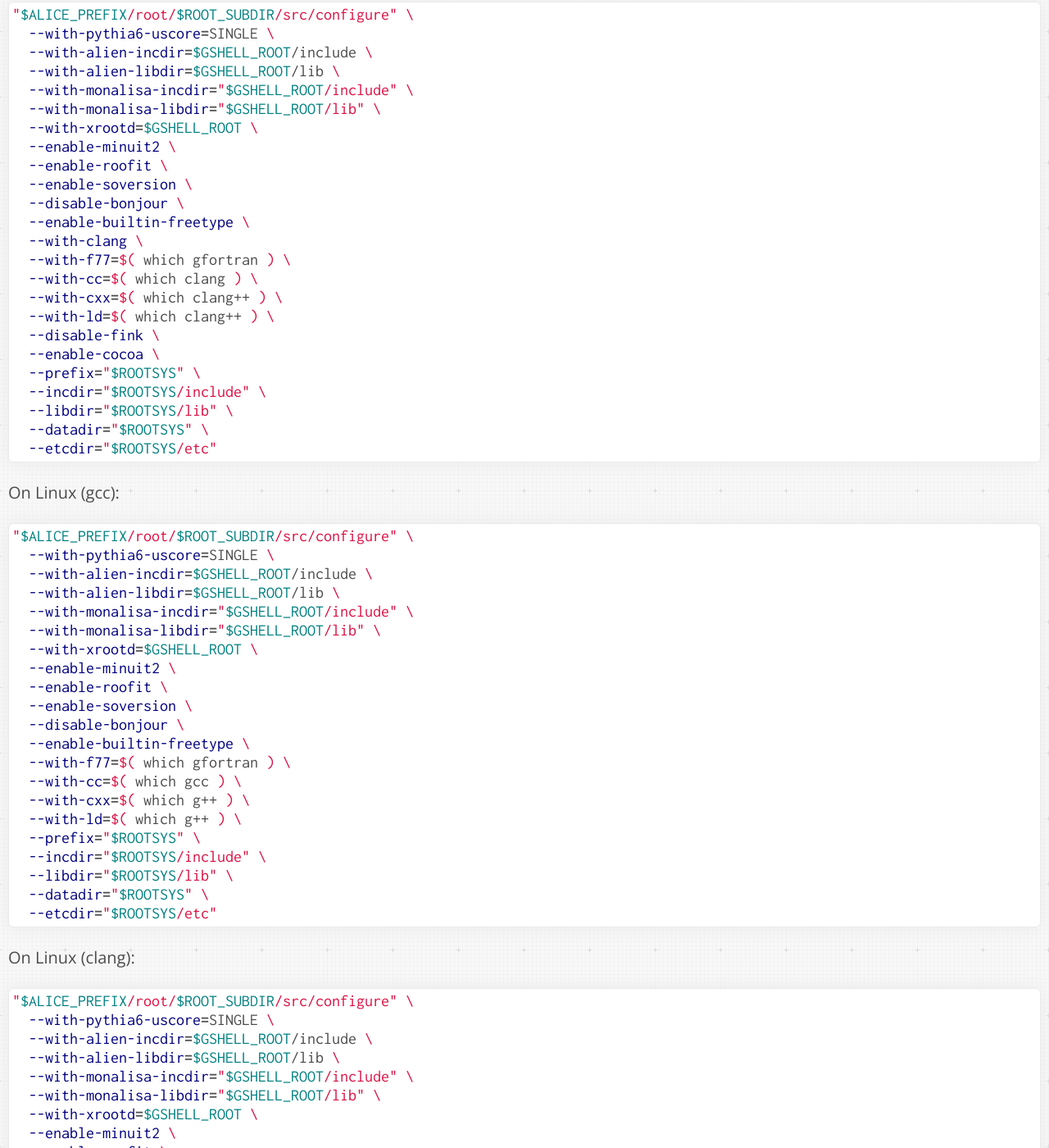
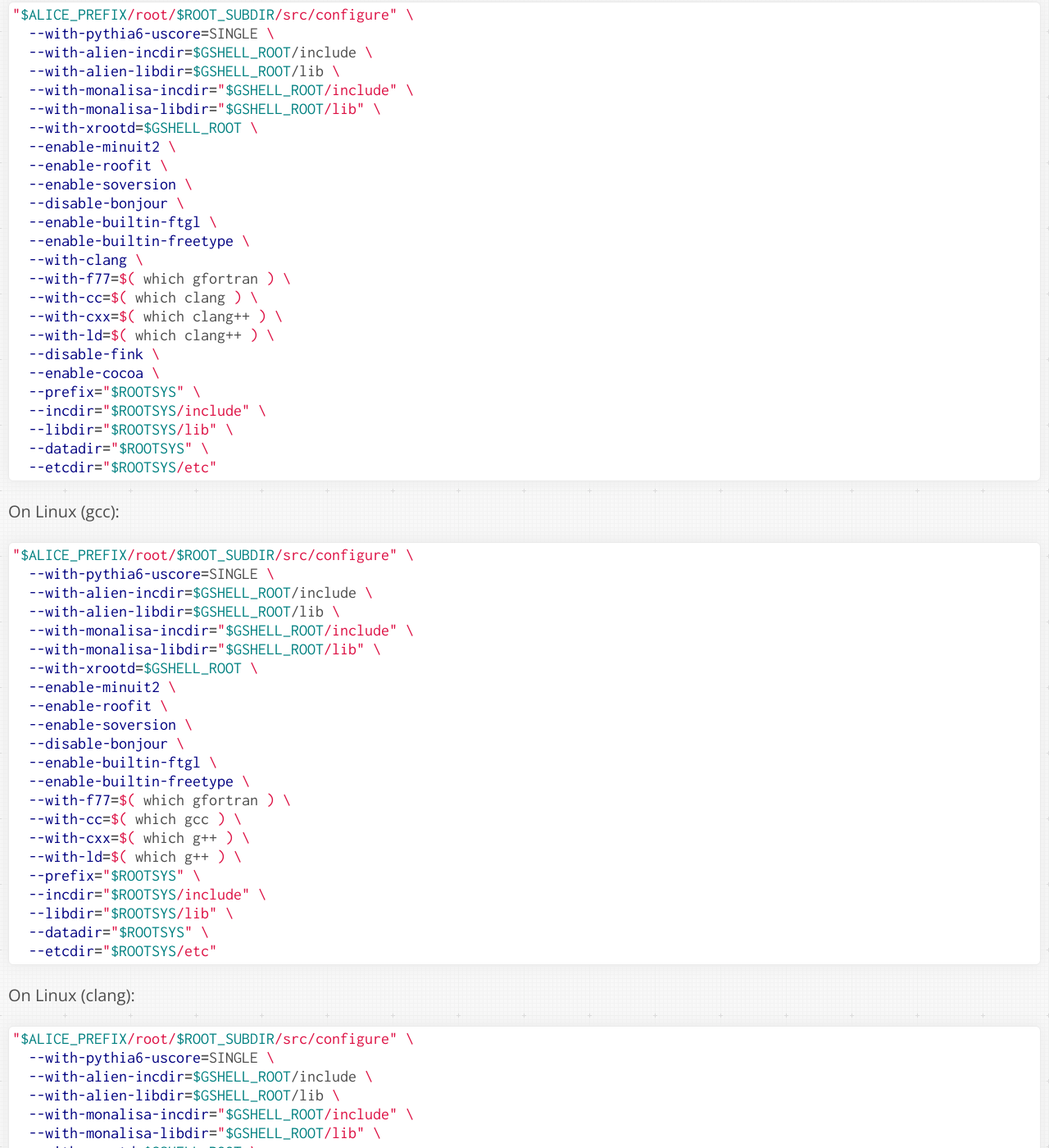
Before and after one commit to dberzano/dberzano.github.io, a Jekyll site: the page built from alice/install-aliroot/manual.md, in a window 1280 px wide and 1400 px high, scrolled down 8602 px. Shown: the whole window at 82% size. Built offline with Jekyll 4.4.1, drawn with Linux system fonts in a browser that asks for light colours; Markdown is read by kramdown in place of the engine named in the settings; some of the changed text lies outside the part shown.

Commit message:
AliInst: added --enable-builtin-ftgl for ROOT

```diff
--- a/alice/install-aliroot/manual.md
+++ b/alice/install-aliroot/manual.md
@@ -404,6 +404,7 @@ On **OS X** configure it with:
   --enable-roofit \
   --enable-soversion \
   --disable-bonjour \
+  --enable-builtin-ftgl \
   --enable-builtin-freetype \
   --with-clang \
   --with-f77=$( which gfortran ) \
@@ -433,6 +434,7 @@ On **Linux (gcc)**:
   --enable-roofit \
   --enable-soversion \
   --disable-bonjour \
+  --enable-builtin-ftgl \
   --enable-builtin-freetype \
   --with-f77=$( which gfortran ) \
   --with-cc=$( which gcc ) \
@@ -459,6 +461,7 @@ On **Linux (clang)**:
   --enable-roofit \
   --enable-soversion \
   --disable-bonjour \
+  --enable-builtin-ftgl \
   --enable-builtin-freetype \
   --with-clang \
   --with-f77=$( which gfortran ) \
```
